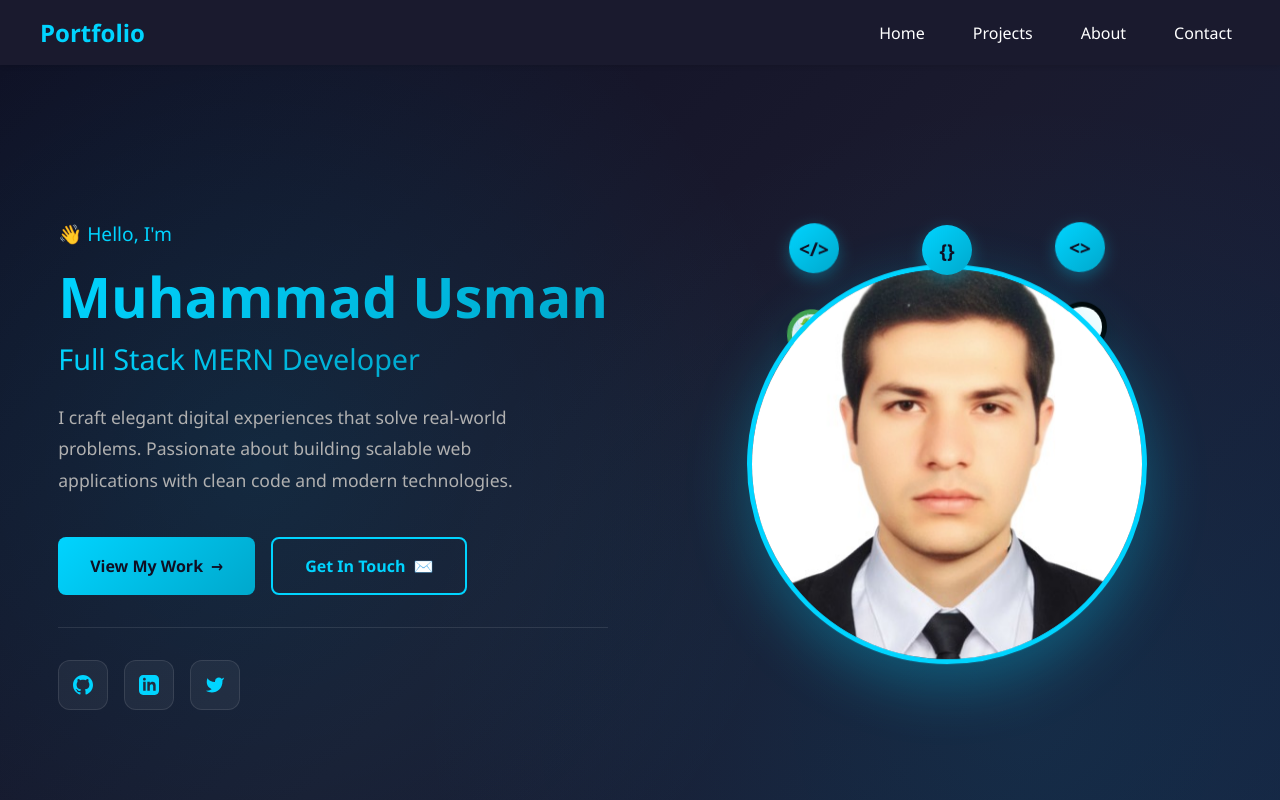
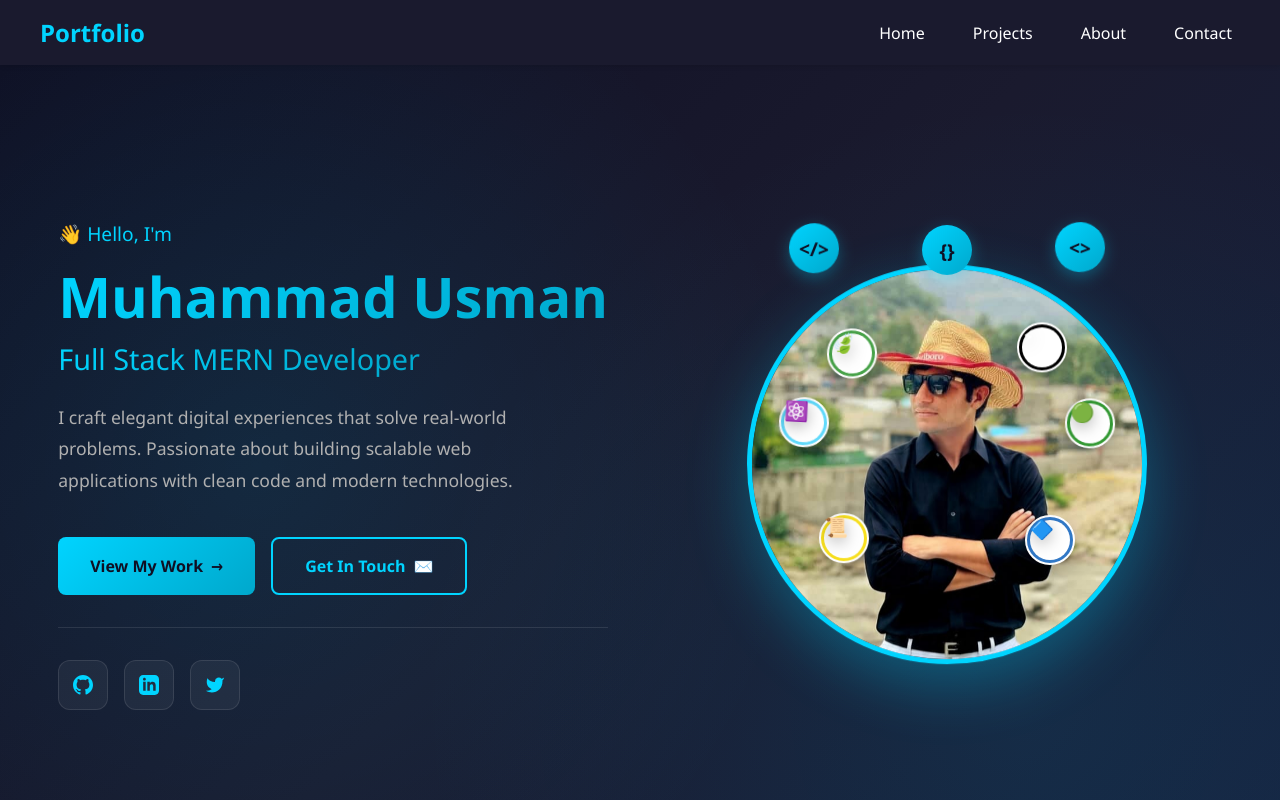
Before and after one commit to usmansyedcoder/Portfolio-Frontend, a React (Create React App) app: page / in a window 1280 px wide. Shown: the top 800 px of the page. Built offline with nearby package versions, Linux system fonts and the light colour scheme.

Commit message:
My updated portfolio

```diff
--- a/src/pages/Home.css
+++ b/src/pages/Home.css
@@ -1730,3 +1730,126 @@
   );
   border-radius: 25px 25px 0 0;
 }
+
+
+
+
+
+/* /////////////////////////// */
+
+/* Fixed Floating Tech Icons - On Picture Only */
+.floating-tech-icons {
+  position: absolute;
+  top: 50%;
+  left: 50%;
+  transform: translate(-50%, -50%);
+  width: 100%;
+  height: 100%;
+  z-index: 2;
+}
+
+.tech-orb {
+  position: absolute;
+  width: 50px;
+  height: 50px;
+  border-radius: 50%;
+  background: var(--tech-color);
+  display: flex;
+  align-items: center;
+  justify-content: center;
+  animation: orbFloat 4s ease-in-out infinite;
+  box-shadow: 0 8px 25px rgba(0, 0, 0, 0.3);
+  transition: all 0.3s ease;
+  cursor: pointer;
+  z-index: 3;
+  border: 2px solid white;
+}
+
+.tech-orb-content {
+  width: 40px;
+  height: 40px;
+  border-radius: 50%;
+  background: white;
+  display: flex;
+  align-items: center;
+  justify-content: center;
+  font-size: 1.2rem;
+  transition: transform 0.3s ease;
+}
+
+.tech-orb:hover .tech-orb-content {
+  transform: scale(1.1);
+}
+
+/* Updated Orb Positions - Closer to picture edges */
+.tech-orb-1 {
+  top: 15%;
+  left: 20%;
+  animation-delay: 0s;
+}
+
+.tech-orb-2 {
+  top: 15%;
+  right: 20%;
+  animation-delay: 0.5s;
+}
+
+.tech-orb-3 {
+  top: 35%;
+  left: 8%;
+  animation-delay: 1s;
+}
+
+.tech-orb-4 {
+  top: 35%;
+  right: 8%;
+  animation-delay: 1.5s;
+}
+
+.tech-orb-5 {
+  bottom: 25%;
+  left: 18%;
+  animation-delay: 2s;
+}
+
+.tech-orb-6 {
+  bottom: 25%;
+  right: 18%;
+  animation-delay: 2.5s;
+}
+
+@keyframes orbFloat {
+  0%, 100% {
+    transform: translateY(0) rotate(0deg);
+  }
+  33% {
+    transform: translateY(-8px) rotate(3deg);
+  }
+  66% {
+    transform: translateY(4px) rotate(-3deg);
+  }
+}
+
+/* Enhanced Profile Image Container */
+.image-container {
+  position: relative;
+  width: 400px;
+  height: 400px;
+  margin: 0 auto;
+  border-radius: 50%;
+  overflow: visible;
+}
+
+.profile-image {
+  width: 100%;
+  height: 100%;
+  border-radius: 50%;
+  object-fit: cover;
+  border: 4px solid #00d4ff;
+  box-shadow:
+    0 0 0 8px rgba(0, 212, 255, 0.1),
+    0 15px 40px rgba(0, 212, 255, 0.2);
+  position: relative;
+  z-index: 1;
+  animation: profileFloat 6s ease-in-out infinite;
+}
--- a/src/pages/Home.js
+++ b/src/pages/Home.js
@@ -21,28 +21,28 @@ const Home = () => {
     { name: 'Python', icon: '🐍', color: '#3776AB' },
   ];
 
-  const services = [
-    {
-      icon: '💻',
-      title: 'Web Development',
-      description: 'Building responsive and modern web applications using latest technologies'
-    },
-    {
-      icon: '📱',
-      title: 'Mobile Development',
-      description: 'Creating cross-platform mobile apps with Flutter and React Native'
-    },
-    {
-      icon: '⚙️',
-      title: 'Backend Development',
-      description: 'Developing robust RESTful APIs and server-side applications'
-    },
-    {
-      icon: '🎨',
-      title: 'UI/UX Design',
-      description: 'Designing beautiful and intuitive user interfaces'
-    }
-  ];
+  // const services = [
+  //   {
+  //     icon: '💻',
+  //     title: 'Web Development',
+  //     description: 'Building responsive and modern web applications using latest technologies'
+  //   },
+  //   {
+  //     icon: '📱',
+  //     title: 'Mobile Development',
+  //     description: 'Creating cross-platform mobile apps with Flutter and React Native'
+  //   },
+  //   {
+  //     icon: '⚙️',
+  //     title: 'Backend Development',
+  //     description: 'Developing robust RESTful APIs and server-side applications'
+  //   },
+  //   {
+  //     icon: '🎨',
+  //     title: 'UI/UX Design',
+  //     description: 'Designing beautiful and intuitive user interfaces'
+  //   }
+  // ];
 
   const stats = [
     { number: '50+', label: 'Projects Completed' },
```
Also changed, not shown: src/assets/profile.jpeg, src/pages/profile.jpeg.
